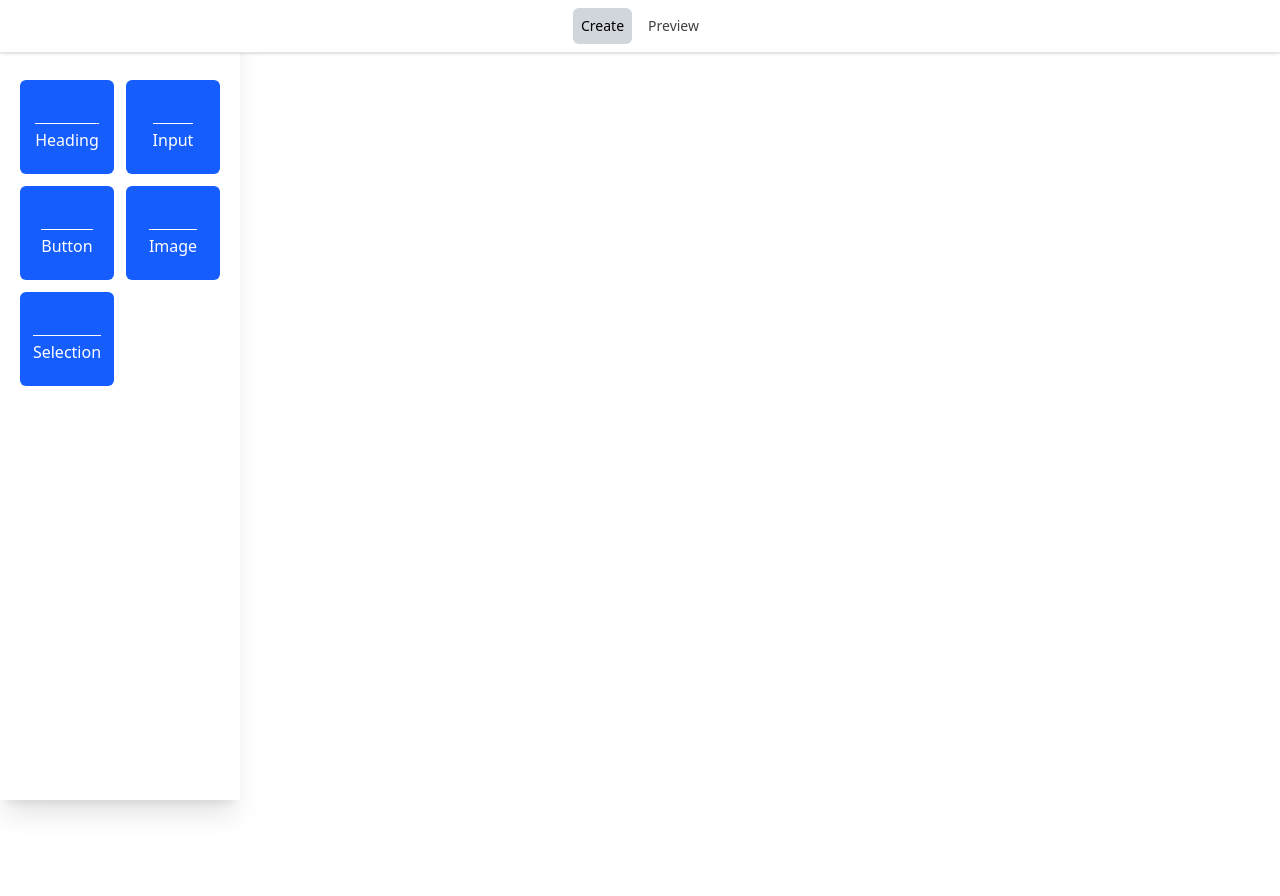
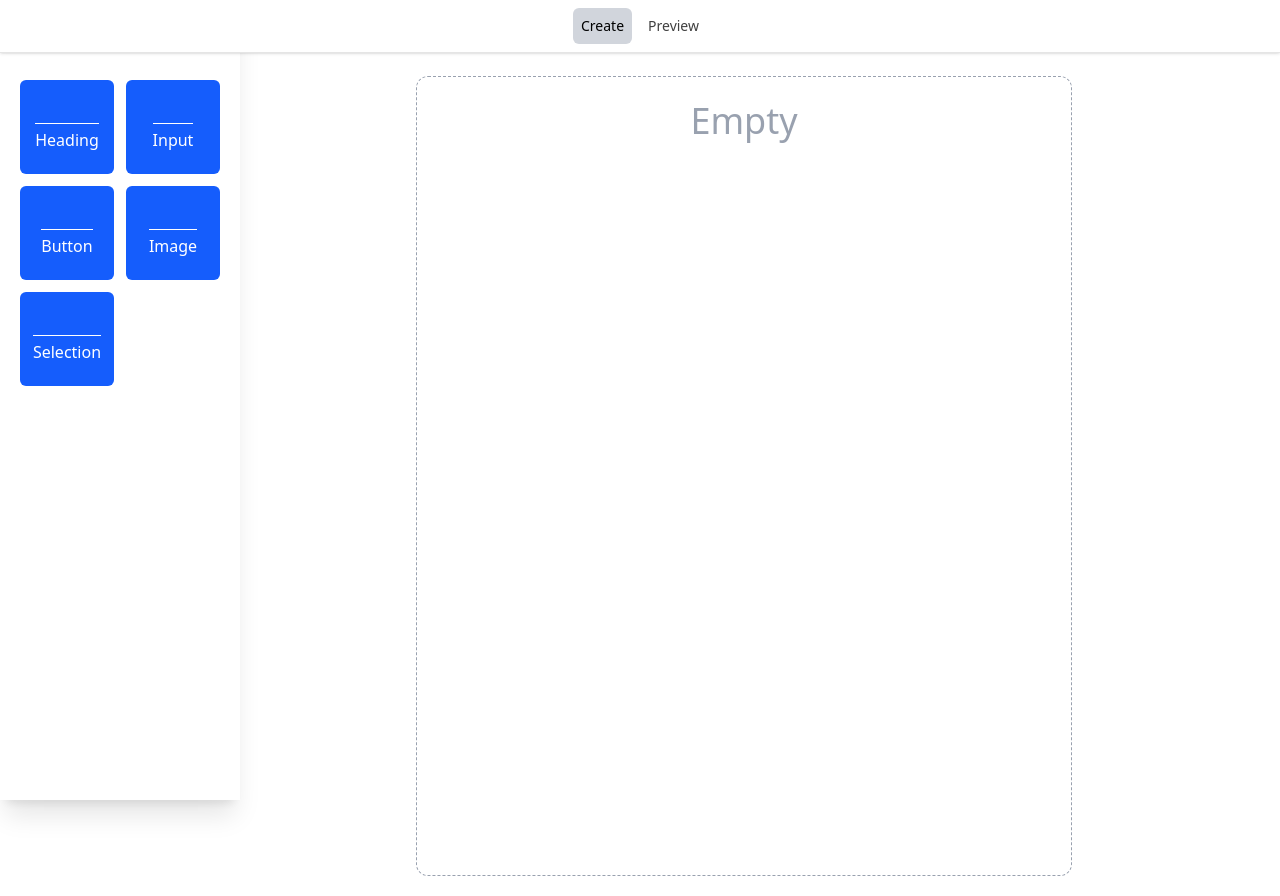
Before and after one commit to JungCode/Drag-Drop-Enosta, a React (Vite) app: page / in a window 1280 px wide. Built offline with nearby package versions, Linux system fonts and the light colour scheme; some icons are missing.

Commit message:
fix: make the editting elelement can move

```diff
--- a/src/modules/DragDropForm/components/BuilderSortableList.tsx
+++ b/src/modules/DragDropForm/components/BuilderSortableList.tsx
@@ -34,6 +34,9 @@ const BuilderSortableList = ({
         <DragOverlay>
           {shouldShowOverlay ? <EditableElementOverlay id={activeId} /> : null}
         </DragOverlay>
+        {items.length === 0 && (
+          <p className="text-4xl text-center text-gray-400">Empty</p>
+        )}
       </SortableContext>
     </div>
   );
--- a/src/modules/DragDropForm/components/FormBuilder.tsx
+++ b/src/modules/DragDropForm/components/FormBuilder.tsx
@@ -25,7 +25,9 @@ const FormBuilder = ({
     <div className="ml-52 px-52 py-5">
       <ul
         ref={setNodeRef}
-        className="bg-white mt-14 min-h-screen p-6 rounded-xl "
+        className={`bg-white mt-14 min-h-screen border-gray-400 p-6 rounded-xl border-dashed ${
+          idsList.length === 0 ? "border" : ""
+        }`}
       >
         <BuilderSortableList
           items={idsList}
--- a/src/modules/EditableElement/components/EditableWrapper.tsx
+++ b/src/modules/EditableElement/components/EditableWrapper.tsx
@@ -38,10 +38,13 @@ const EditableWrapper: React.FC<EditableWrapperProps> = React.memo(
     if (isEditing && canEdit) {
       return (
         <div
+          style={{ width, ...style }}
+          ref={setNodeRef}
+          {...attributes}
+          id={id}
           className={`border border-gray-400 border-dashed p-4 rounded space-y-4 transition-all duration-300 ${getPositionClass(
             position
           )}`}
-          style={{ width }}
         >
           {editView}
           <div className="flex flex-wrap gap-2 mt-4 justify-end">
```
